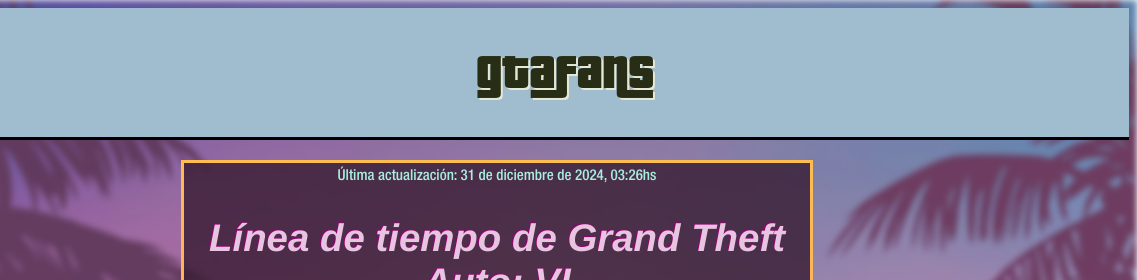
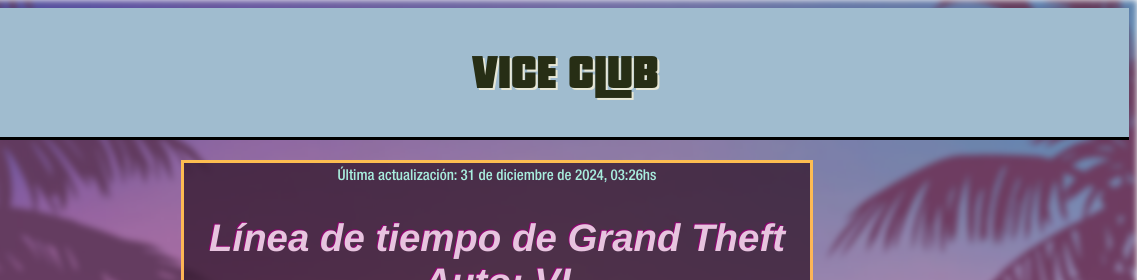
Before and after one commit to sebaa1/Vice-Club, a plain HTML site: page index.html in a window 1280 px wide. Shown: the top 280 px of the page, 143-1280 px from the left. Drawn offline with Linux system fonts and the light colour scheme.

Commit message:
Update index.html

```diff
--- a/index.html
+++ b/index.html
@@ -5,12 +5,12 @@
         <meta name="viewport" content="width=device-width, initial-scale=1.0">
         <link rel="stylesheet" href="styles.css">
         <link rel="icon" type="image/png" href="header.png">
-        <title>Timeline GTA: VI</title>
+        <title>TIMELINE - Vice Club</title>
     </head>
     <body>
         <header class="header">
             <img src="header.png" alt="header" class="header-img">
-            <h4>gtafans</h4>
+            <h4>VICE CLUB</h4>
         </header>
             <div class="block">
                 <div class="last-updated" id="lastUpdated"></div>
```
